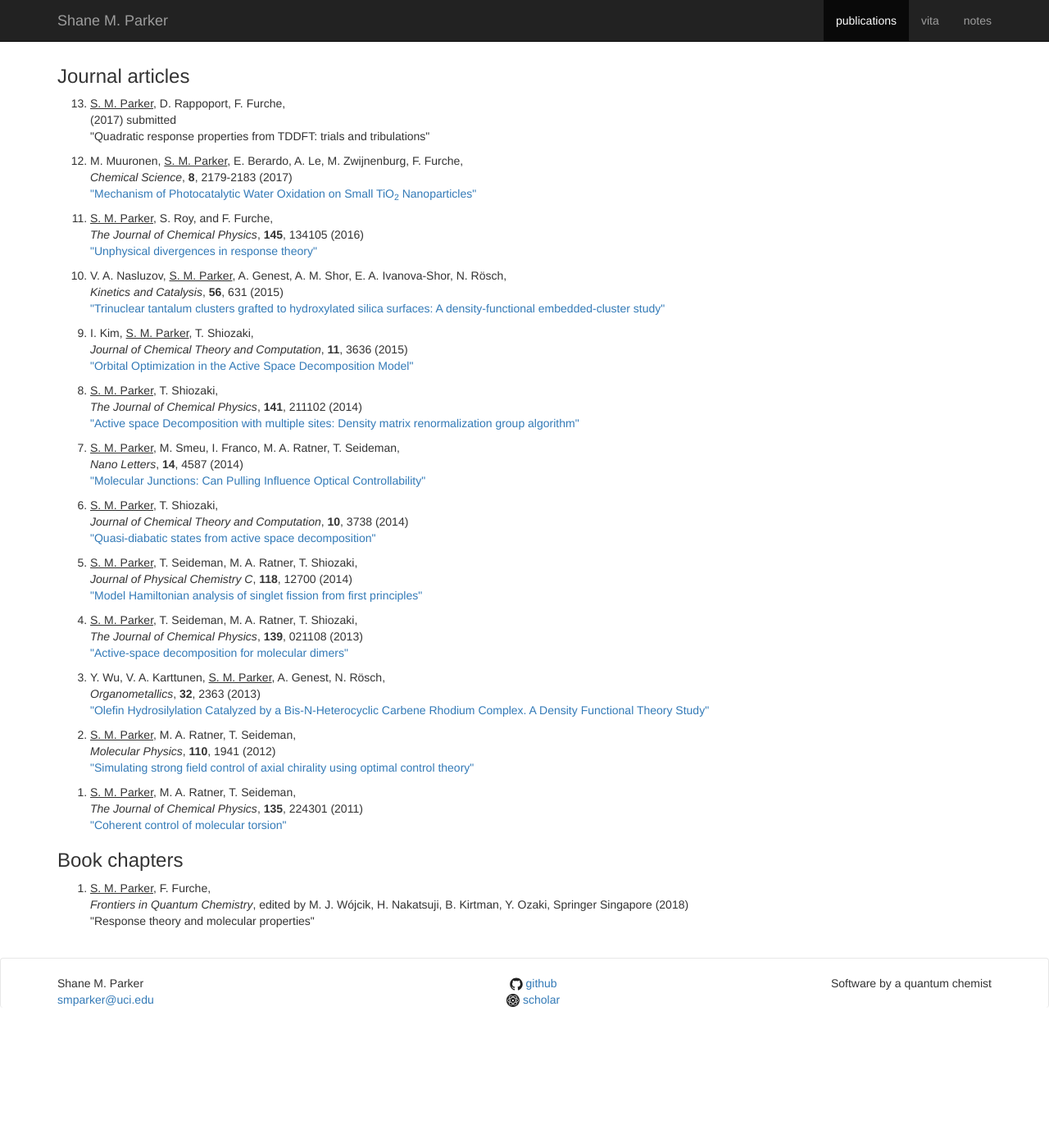
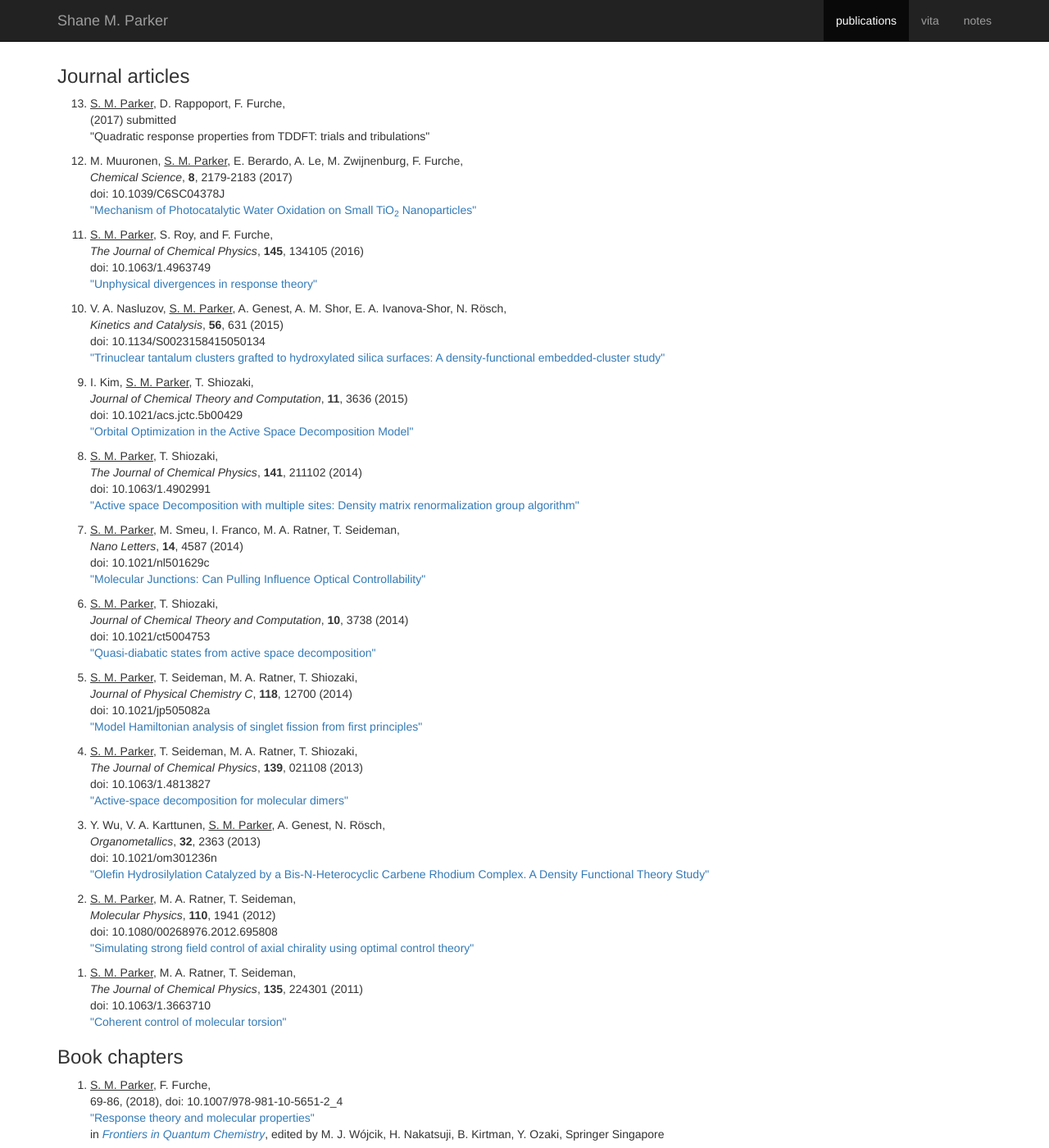
Before and after one commit to smparker/smparker.github.io, a Jekyll site: the page built from publications.html, in a window 1280 px wide and 1400 px high. Shown: the whole window at 82% size. Built offline with Jekyll 4.4.1, drawn with Linux system fonts in a browser that asks for light colours; nearby versions of some CDN libraries.

Commit message:
add book pages and paper dois

```diff
--- a/_data/chapters.yml
+++ b/_data/chapters.yml
@@ -3,4 +3,7 @@
   title: "Response theory and molecular properties"
   publisher: Springer Singapore
   editor: M. J. W&oacute;jcik, H. Nakatsuji, B. Kirtman, Y. Ozaki
+  page: "69-86"
+  doi: "10.1007/978-981-10-5651-2_4"
+  bookdoi: "10.1007/978-981-10-5651-2"
   year: 2018
--- a/_data/papers.yml
+++ b/_data/papers.yml
@@ -10,7 +10,6 @@
   volume: 8
   page: "2179-2183"
   doi: 10.1039/C6SC04378J
-  url: "http://dx.doi.org/10.1039/C6SC04378J"
 
 - authors: [me, S. Roy, and F. Furche]
   year: 2016
@@ -19,7 +18,6 @@
   volume: 145
   page: 134105
   doi:  10.1063/1.4963749
-  url:  "http://dx.doi.org/10.1063/1.4963749"
 
 - authors: [V. A. Nasluzov, me, A. Genest, A. M. Shor, E. A. Ivanova-Shor, N. R&ouml;sch]
   year: 2015
@@ -28,7 +26,6 @@
   page: 631
   title: "Trinuclear tantalum clusters grafted to hydroxylated silica surfaces: A density-functional embedded-cluster study"
   doi: 10.1134/S0023158415050134
-  url: "http://dx.doi.org/10.1134/S0023158415050134"
 
 - authors: [I. Kim, me, T. Shiozaki]
   year: 2015
@@ -37,7 +34,6 @@
   page: 3636
   title: "Orbital Optimization in the Active Space Decomposition Model"
   doi: 10.1021/acs.jctc.5b00429
-  url: "http://dx.doi.org/10.1021/acs.jctc.5b00429"
 
 - authors: [me, T. Shiozaki]
   year: 2014
@@ -45,7 +41,7 @@
   volume: 141
   page: 211102
   title: "Active space Decomposition with multiple sites: Density matrix renormalization group algorithm"
-  url: "http://dx.doi.org/10.1063/1.4902991"
+  doi: 10.1063/1.4902991
   special: "2014 JCP Editors' Choice"
 
 - authors: [me, M. Smeu, I. Franco, M. A. Ratner, T. Seideman]
@@ -55,7 +51,6 @@
   page: 4587
   title: "Molecular Junctions: Can Pulling Influence Optical Controllability"
   doi: 10.1021/nl501629c
-  url: "http://dx.doi.org/10.1021/nl501629c"
 
 - authors: [me, T. Shiozaki]
   year: 2014
@@ -63,7 +58,7 @@
   volume: 10
   page: 3738
   title: "Quasi-diabatic states from active space decomposition"
-  url: "http://dx.doi.org/10.1021/ct5004753"
+  doi: 10.1021/ct5004753
   special: "ACS Editors' Choice on August 9, 2014"
 
 - authors: [me, T. Seideman, M. A. Ratner, T. Shiozaki]
@@ -72,7 +67,7 @@
   volume: 118
   page: 12700
   title: "Model Hamiltonian analysis of singlet fission from first principles"
-  url: "http://dx.doi.org/10.1021/jp505082a"
+  doi: 10.1021/jp505082a
 
 - authors: [me, T. Seideman, M. A. Ratner, T. Shiozaki]
   year: 2013
@@ -80,7 +75,7 @@
   volume: 139
   page: 021108
   title: "Active-space decomposition for molecular dimers"
-  url: "http://dx.doi.org/10.1063/1.4813827"
+  doi: 10.1063/1.4813827
 
 - authors: [Y. Wu, V. A. Karttunen, me, A. Genest, N. R&ouml;sch]
   year: 2013
@@ -88,7 +83,7 @@
   volume: 32
   page: 2363
   title: "Olefin Hydrosilylation Catalyzed by a Bis-N-Heterocyclic Carbene Rhodium Complex. A Density Functional Theory Study"
-  url: "http://dx.doi.org/10.1021/om301236n"
+  doi: 10.1021/om301236n
 
 - authors: [me, M. A. Ratner, T. Seideman]
   year: 2012
@@ -96,7 +91,7 @@
   volume: 110
   page: 1941
   title: "Simulating strong field control of axial chirality using optimal control theory"
-  url: "http://dx.doi.org/10.1080/00268976.2012.695808"
+  doi: 10.1080/00268976.2012.695808
 
 - authors: [me, M. A. Ratner, T. Seideman]
   year: 2011
@@ -104,4 +99,4 @@
   volume: 135
   page: 224301
   title: "Coherent control of molecular torsion"
-  url: "http://dx.doi.org/10.1063/1.3663710"
+  doi: 10.1063/1.3663710
--- a/publications.html
+++ b/publications.html
@@ -18,7 +18,8 @@ permalink: /publications/
                                     {{paper.page}}    {% endif %}
                                    ({{paper.year}})
          {% if paper.note %} {{paper.note}} {% endif %}
-    <br> {% if paper.url %}<a href="{{paper.url}}" target="_blank">{% endif %}"{{paper.title}}"{% if paper.url %}</a>{% endif %}
+    {% if paper.doi %}<br>doi: {{paper.doi}} {% endif %}
+    <br> {% if paper.doi %}<a href="https://dx.doi.org/{{paper.doi}}" target="_blank">{% endif %}"{{paper.title}}"{% if paper.doi %}</a>{% endif %}
   {% endfor %}
 </ol>
 
@@ -30,7 +31,9 @@ permalink: /publications/
         {% if name == "me" %} <u>S. M. Parker</u>, {% else %} {{name}}, {% endif %}
       {% endfor %}
         <br>
-        <i>{{chapter.book}}</i>, edited by {{chapter.editor}}, {{chapter.publisher}} ({{chapter.year}}) <br>
-        {% if chapter.url %}<a href="{{chapter.url}}" target="_blank">{% endif %}"{{chapter.title}}"{% if chapter.url %}</a>{% endif %}
+        {{chapter.page}}, ({{chapter.year}}){% if chapter.doi %}, doi: {{chapter.doi}} {% endif %} <br>
+        {% if chapter.doi %}<a href="https://dx.doi.org/{{chapter.doi}}" target="_blank">{% endif %}"{{chapter.title}}"{% if chapter.doi %}</a>{% endif %} <br>
+        in {% if chapter.bookdoi %} <a href="https://dx.doi.org/{{chapter.bookdoi}}" target="_blank"> {% endif %}
+          <i>{{chapter.book}}</i>{% if chapter.bookdoi %}</a>{% endif %}, edited by {{chapter.editor}}, {{chapter.publisher}} <br>
   {% endfor %}
 </ol>
```
